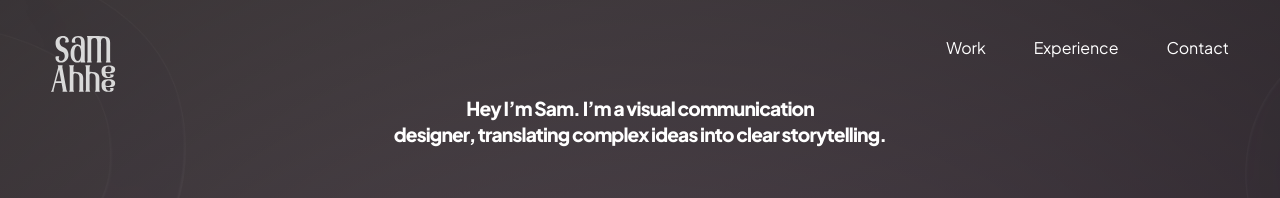
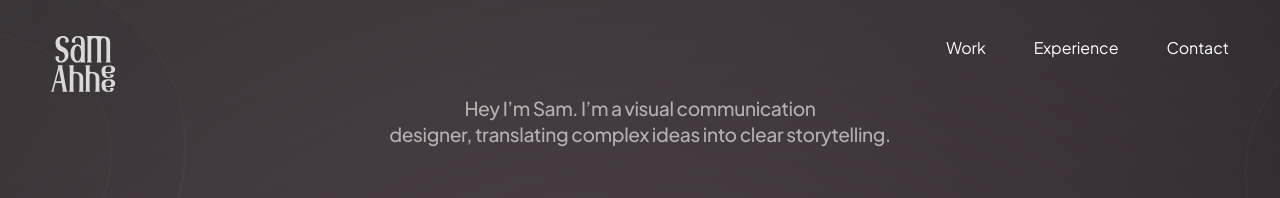
Before and after one commit to samanthaahhee/sams-portfolio, a Next.js app: page / in a window 1280 px wide. Shown: the top 198 px of the page. Built offline with nearby package versions, Linux system fonts and the light colour scheme; a web font is replaced by a local one.

Commit message:
Hero headline → medium weight, white at 60% opacity

```diff
--- a/src/components/hero-card-deck.tsx
+++ b/src/components/hero-card-deck.tsx
@@ -227,13 +227,14 @@ export function HeroCardDeck({
         </nav>
       </div>
 
-      {/* ── Upper centred headline (3 fixed lines). ──────────────── */}
-      <div className="absolute left-0 right-0 z-30 px-[var(--spacing-page)] text-center text-white" style={{ top: "12%" }}>
+      {/* ── Upper centred headline. ──────────────────────────────── */}
+      <div className="absolute left-0 right-0 z-30 px-[var(--spacing-page)] text-center" style={{ top: "12%" }}>
         <h1
-          className="font-display font-bold tracking-[-0.02em] mx-auto"
+          className="font-sans font-medium tracking-[-0.02em] mx-auto"
           style={{
             fontSize: "clamp(0.95rem, 1.5vw, 1.4rem)",
             lineHeight: 1.35,
+            color: "rgba(255, 255, 255, 0.6)",
           }}
         >
           Hey I&rsquo;m Sam. I&rsquo;m a visual communication
```
